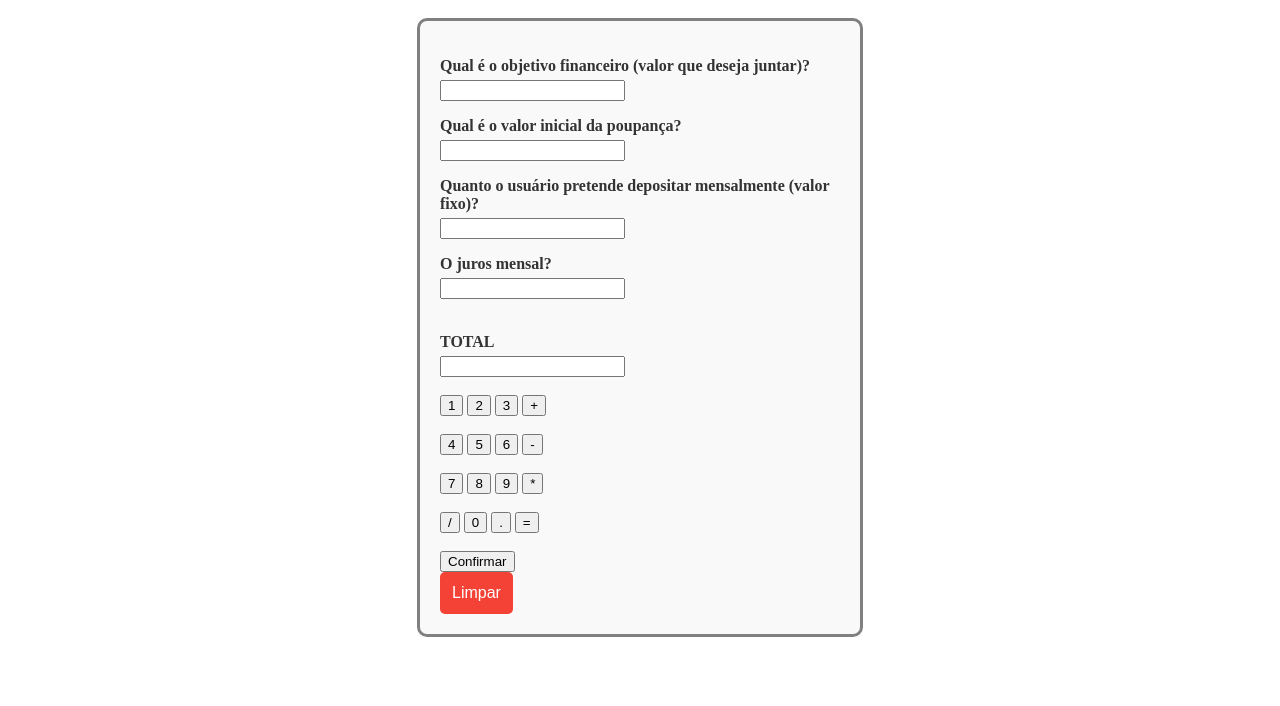
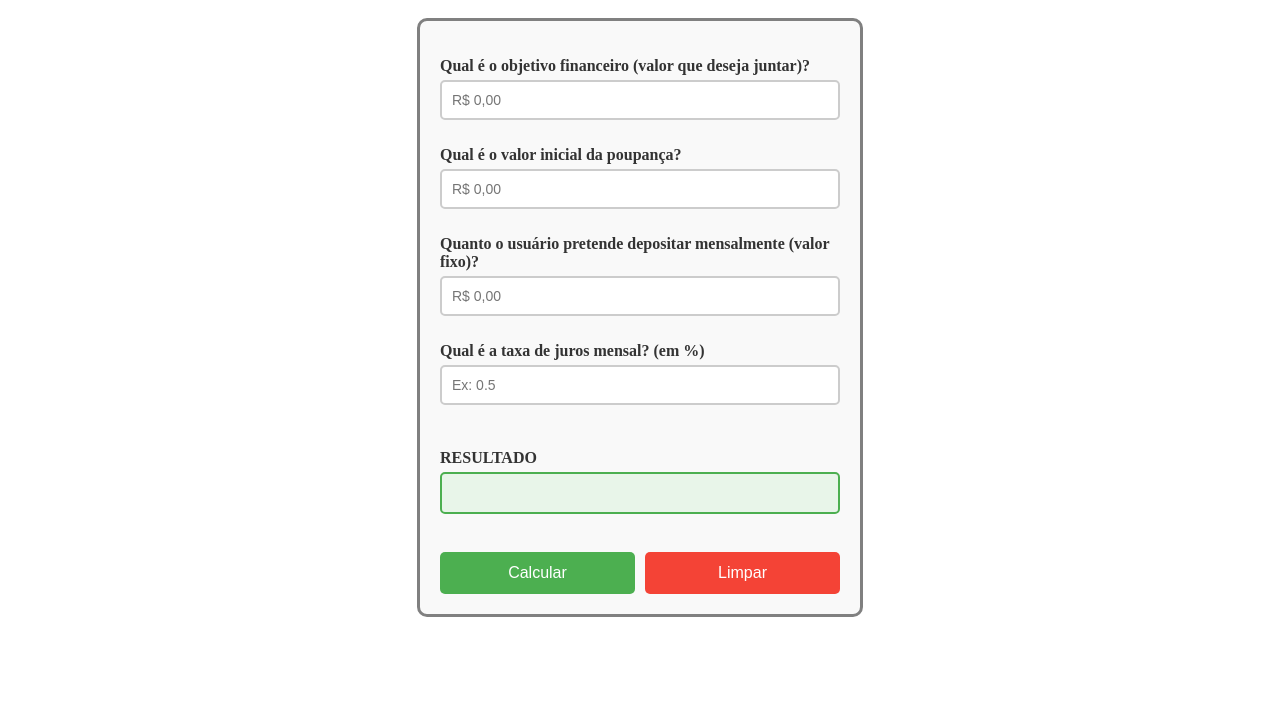
Before and after one commit to MariahBork/calculadora_univali, a website: page Aula 4 - Atividade/casa/calculadora_financeira.html in a window 1280 px wide. Shown: the part 94-800 px from the top of the page. Drawn offline with Linux system fonts and the light colour scheme.

Commit message:
Refactor financial calculator HTML structure and inputs

```diff
--- a/Aula 4 - Atividade/casa/calculadora_financeira.html
+++ b/Aula 4 - Atividade/casa/calculadora_financeira.html
@@ -1,5 +1,5 @@
 <!DOCTYPE html>
-<html lang="en">
+<html lang="pt-br">
 <head>
     <meta charset="UTF-8">
     <meta name="viewport" content="width=device-width, initial-scale=1.0">
@@ -7,49 +7,28 @@
     <link rel="stylesheet" href="./calculadora_financeira.css">
 </head>
 <body>
-    <h1> Calculadora </h1>
+    <h1> Calculadora Financeira </h1>
     <div class="calculadora_financeira" id="calculadora_financeira">
         <p>Qual é o objetivo financeiro (valor que deseja juntar)?</p>
-        <input id="display" type="text"><br>
+        <input id="objetivo" type="number" class="campo" placeholder="R$ 0,00" step="0.01" min="0.01"><br>
+
         <p>Qual é o valor inicial da poupança?</p>
-        <input id="display" type="text"><br>
+        <input id="valorInicial" type="number" class="campo" placeholder="R$ 0,00" step="0.01" min="0"><br>
+
         <p>Quanto o usuário pretende depositar mensalmente (valor fixo)?</p>
-        <input id="display" type="text"><br>
-        <p>O juros mensal?</p>
-        <input id="display" type="text"><br><br>
+        <input id="depositoMensal" type="number" class="campo" placeholder="R$ 0,00" step="0.01" min="0.01"><br>
 
-        <p>TOTAL</p>
-        <input id="total" type="text"><br><br>
+        <p>Qual é a taxa de juros mensal? (em %)</p>
+        <input id="jurosMensal" type="number" class="campo" placeholder="Ex: 0.5" step="0.01" min="0.01"><br><br>
 
+        <p>RESULTADO</p>
+        <input id="total" type="text" readonly class="campo-resultado"><br><br>
 
-        <input type="button" value="1" onclick="setNumero(this.value)">
-        <input type="button" value="2" onclick="setNumero(this.value)">
-        <input type="button" value="3" onclick="setNumero(this.value)">
-        <input type="button" value="+" onclick="setNumero(this.value)">
-        <br><br>
-
-        <input type="button" value="4" onclick="setNumero(this.value)">
-        <input type="button" value="5" onclick="setNumero(this.value)">
-        <input type="button" value="6" onclick="setNumero(this.value)">
-        <input type="button" value="-" onclick="setNumero(this.value)">
-        <br><br>
-
-        <input type="button" value="7" onclick="setNumero(this.value)">
-        <input type="button" value="8" onclick="setNumero(this.value)">
-        <input type="button" value="9" onclick="setNumero(this.value)">
-        <input type="button" value="*" onclick="setNumero(this.value)">
-        <br><br>
-
-        <input type="button" value="/" onclick="setNumero(this.value)">
-        <input type="button" value="0" onclick="setNumero(this.value)">
-        <input type="button" value="." onclick="setNumero(this.value)">
-        <input type="button" value="=" id="igual" onclick="setIgual(this.value)">
-        <br><br>
-
-        <input type="button" value="Confirmar" id="confirmar" onclick="setIgual(this.value)"><br>
-        <input type="button" value="Limpar" id="limpar" onclick="setIgual(this.value)">
+        <div class="botoes">
+            <input type="button" value="Calcular" id="calcular" onclick="calcularEconomia()">
+            <input type="button" value="Limpar" id="limpar" onclick="limparTudo()">
+        </div>
     </div>
     <script src="./calculadora_financeira.js"></script>
-
 </body>
 </html>
```
